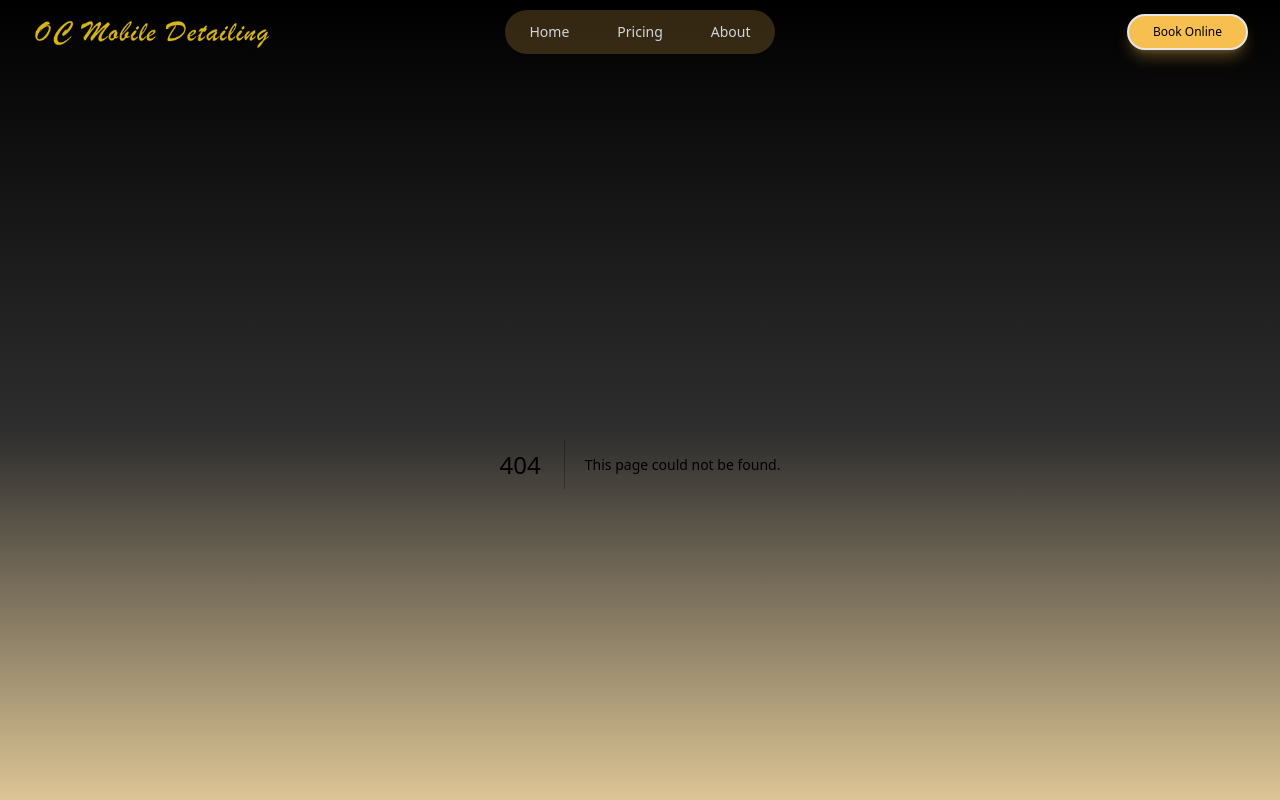
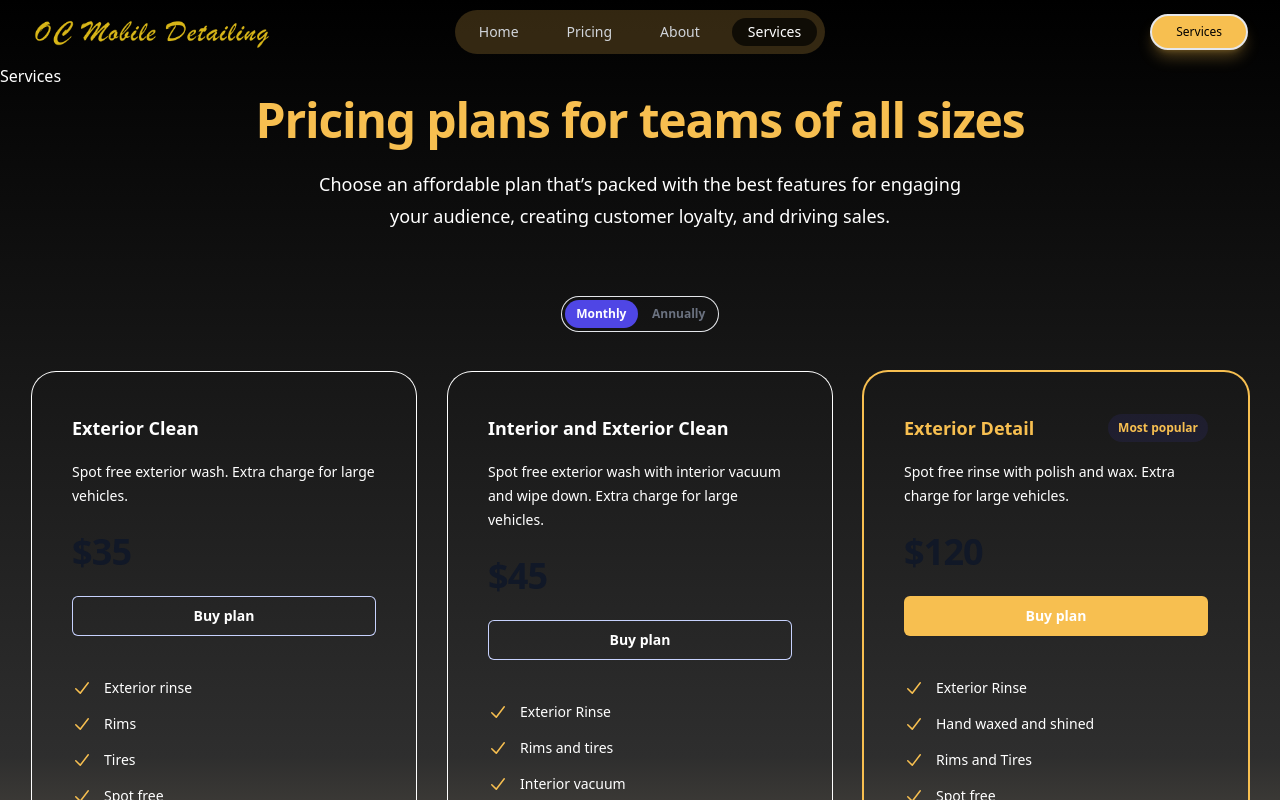
Before and after one commit to Kam-Mivehchi/oc-mobile-detail, a Next.js app: page /services in a window 1280 px wide. Before the commit this address had no page. Shown: the top 800 px of the page. Built offline with nearby package versions, Linux system fonts and the light colour scheme.

Commit message:
added services to navbar and put services component on page

```diff
--- a/src/app/page.tsx
+++ b/src/app/page.tsx
@@ -18,7 +18,6 @@ export default function Home() {
       leaveFrom="transform translate-x-0 opacity-100"
       leaveTo="transform -translate-x-full opacity-0">
       <Hero />
-      <Prices />
     </Transition>
 
   )
--- /dev/null
+++ b/src/app/services/page.tsx
@@ -0,0 +1,24 @@
+'use client';
+import React from 'react'
+import { Transition } from '@headlessui/react'
+import { usePathname } from 'next/navigation'
+import Prices from '../../components/prices'
+
+function About() {
+   const pathname = usePathname();
+   return (<Transition as="main" className="max-w-[1280px] mx-auto transition-all duration-700 text-white"
+      appear={true}
+      show={true}
+      enter="ease-in-out"
+      enterFrom="translate-x-full opacity-0"
+      enterTo="translate-x-0 opacity-100"
+      leave="ease-out"
+      leaveFrom="translate-x-0 opacity-100"
+      leaveTo="-translate-x-full opacity-0">
+      Services
+      <Prices />
+   </Transition>
+   )
+}
+
+export default About
--- a/src/components/navbar.tsx
+++ b/src/components/navbar.tsx
@@ -16,6 +16,7 @@ const navigation: INavigation[] = [
    { name: 'Home', href: '/' },
    { name: 'Pricing', href: '/#pricing' },
    { name: 'About', href: '/about' },
+   { name: 'Services', href: '/services' },
    { name: 'Book Online', href: '/' },
 ]
 function classNames(...classes: string[]) {
```
Also changed, not shown: 1 other file (tests, documents, lock files or other folders).
